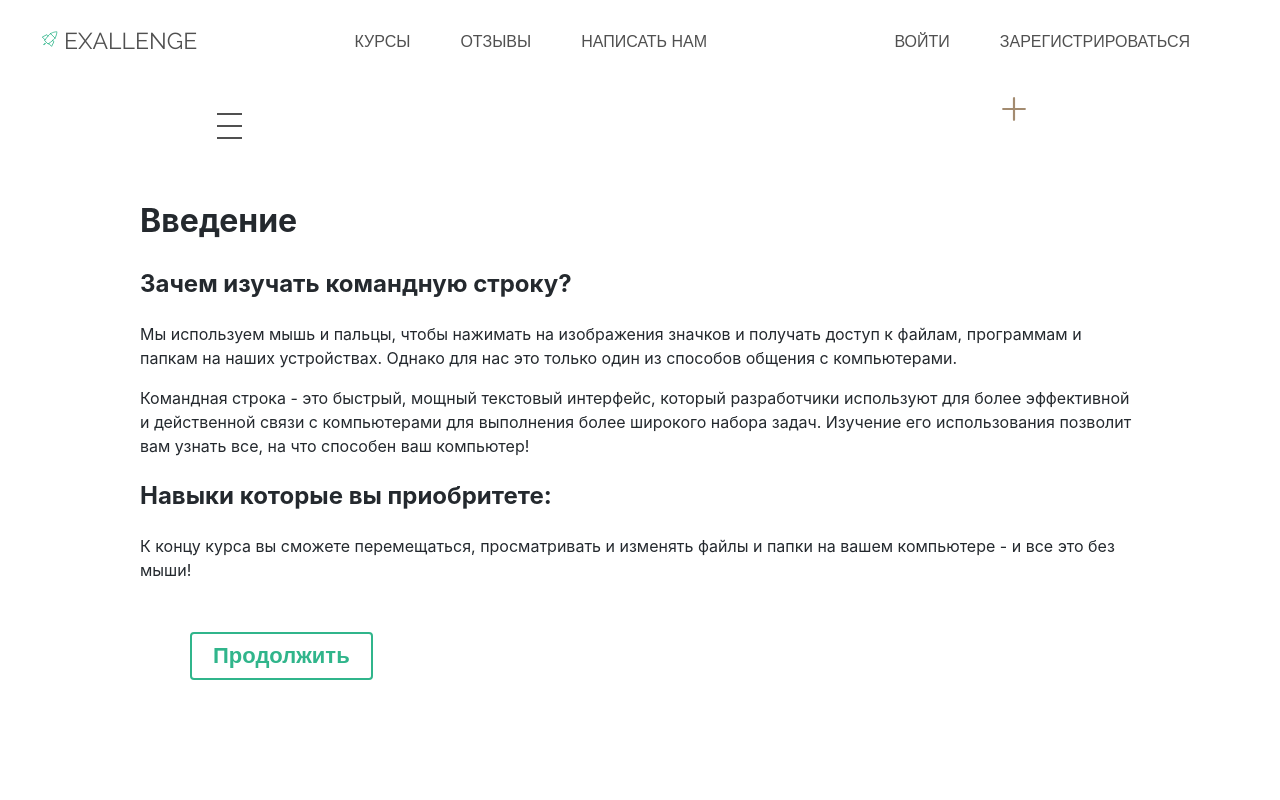
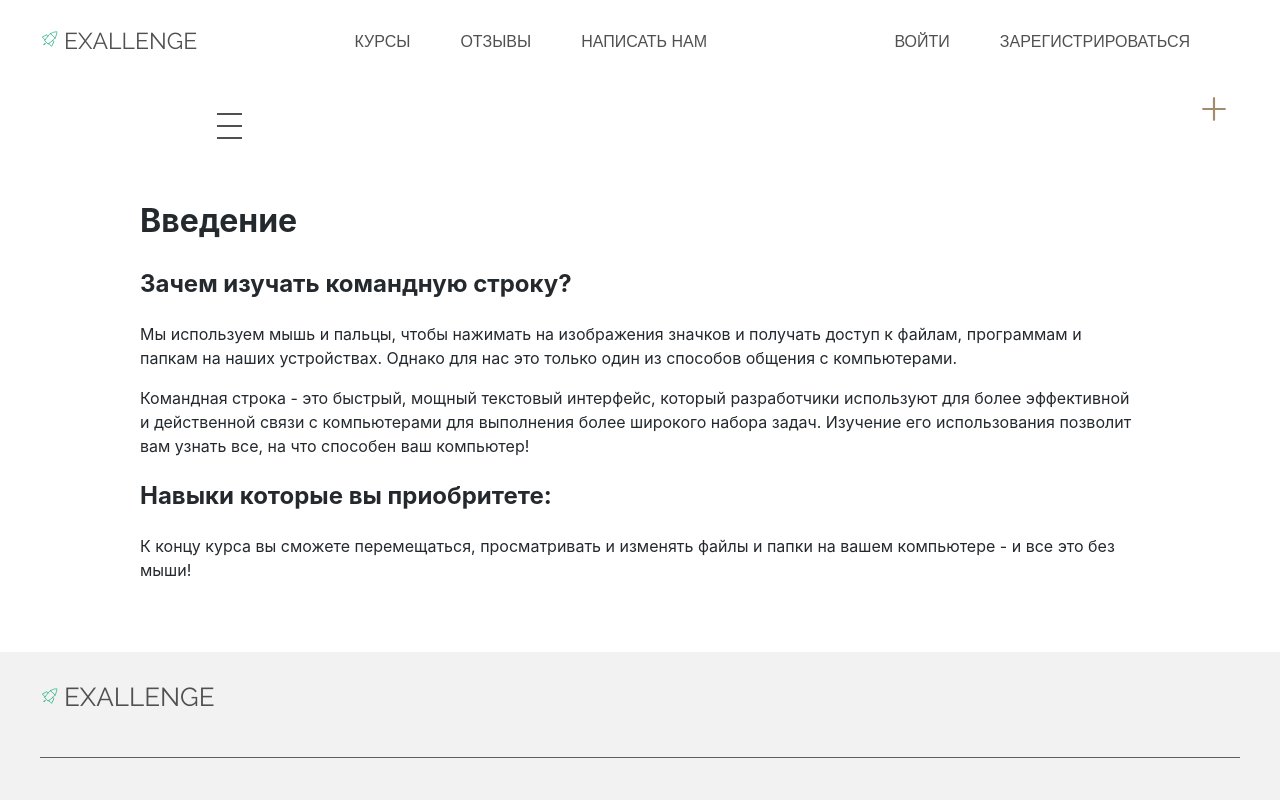
Before and after one commit to EXALLENGE/exallenge, a Vue app: page /course/1/1 in a window 1280 px wide. Shown: the top 800 px of the page. Built offline with nearby package versions, Linux system fonts and the light colour scheme; what vue-resource would draw is missing.

Commit message:
tips for cross v2

```diff
--- a/src/components/Task.vue
+++ b/src/components/Task.vue
@@ -1,5 +1,6 @@
 <template>
   <div>
+    <!-- обернуть в родительский div. скрытие одной иконки при нажатии на другую. -->
     <div class="nav-btn" v-on:click="toggleMenu">
       <label for="nav-check">
         <span></span>
@@ -24,7 +25,8 @@
       v-bind:class="{ hidden: show }"
     ></div>
     <div class="task">
-      <Exercise :task="task" v-bind:class="{ hidden: show }"></Exercise>
+      <!-- использовать отрицание "!" -->
+      <Exercise :task="task" v-bind:class="{ hidden: !show }"></Exercise>
     </div>
   </div>
 </template>
@@ -38,7 +40,8 @@
 
 .accordion__icon {
   color: #a38b70;
-  margin-left: 1000px;
+  margin-left: 1200px;
+  /* задать положение относитлеьно блока введение */
 }
 
 .nav-btn {
```
